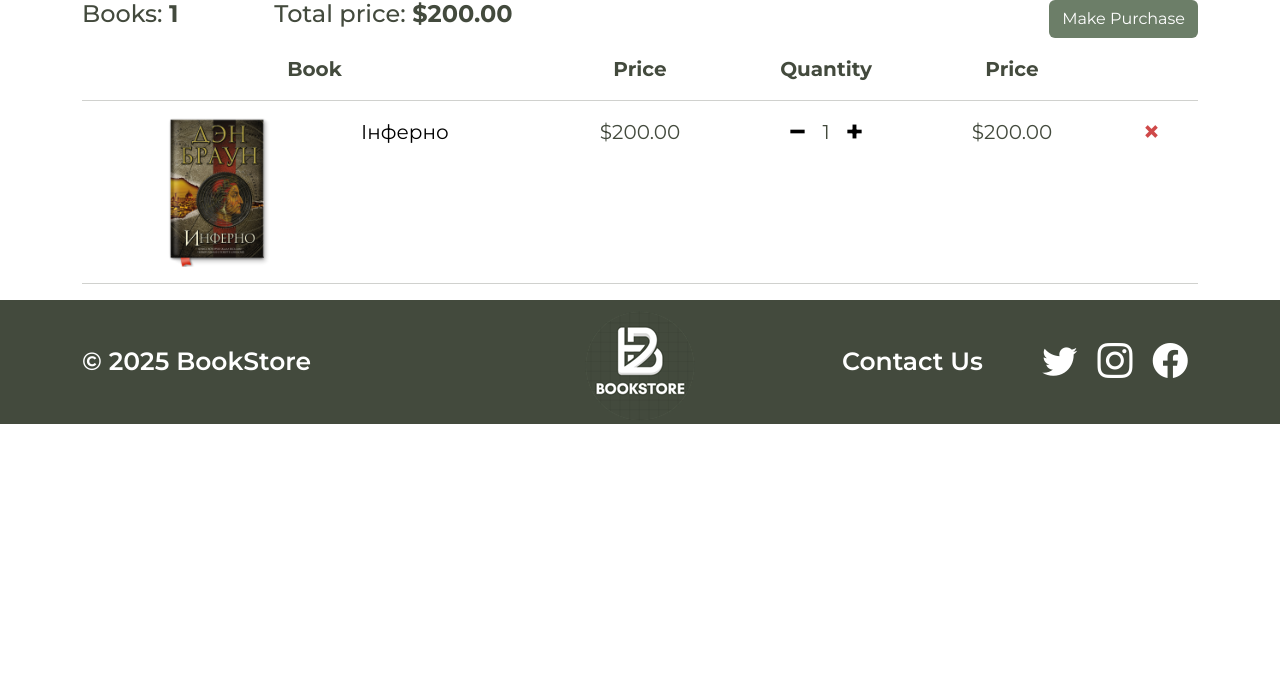
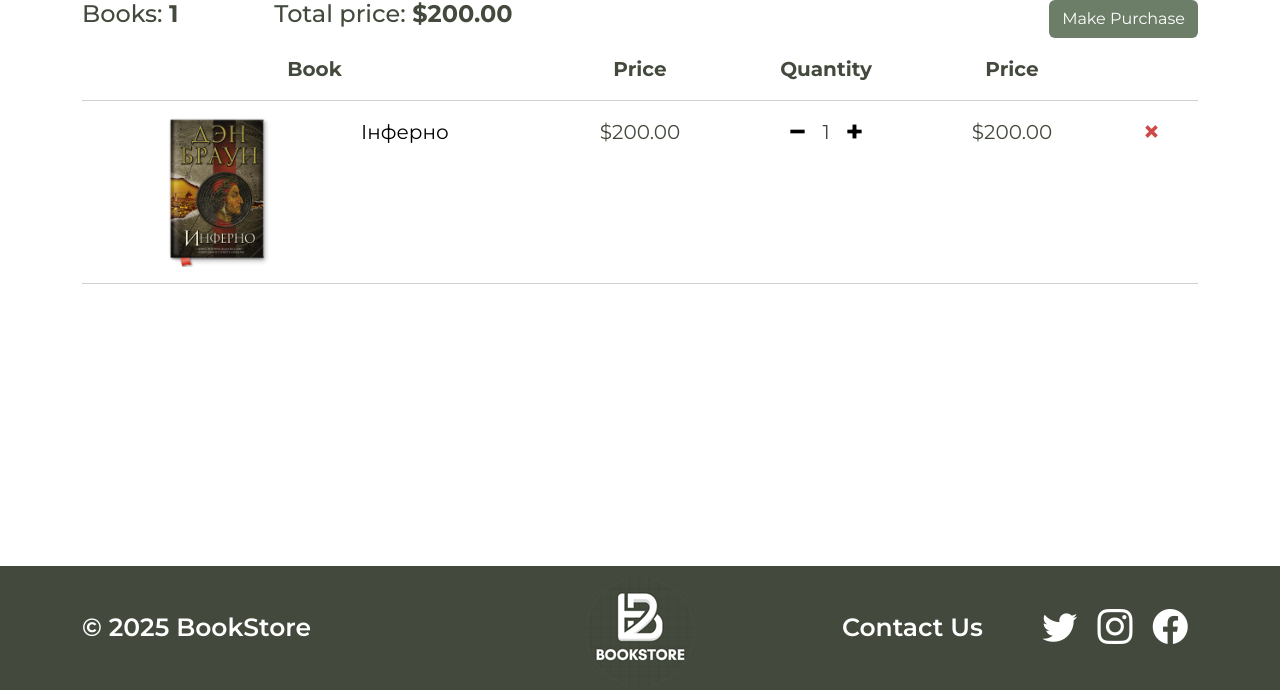
Before and after one commit to MykolaVoloshyn/bookstore-website, a Django app: page /cart/ in a window 1280 px wide. Shown: the part 110-800 px from the top of the page. Run offline with Django 5.2, Linux system fonts and the light colour scheme; a user stored in the database is signed in; data comes from the database, SQL or seed files in the repository; some libraries are stand-ins or nearby versions.

Commit message:
Add footer to the base.html file

```diff
--- a/bookstore/static/cart/cart.css
+++ b/bookstore/static/cart/cart.css
@@ -34,3 +34,7 @@
 .order-table {
     font-size: 18px;
 }
+
+.drop-footer {
+    min-height: calc(100vh - 234px);
+}
```
